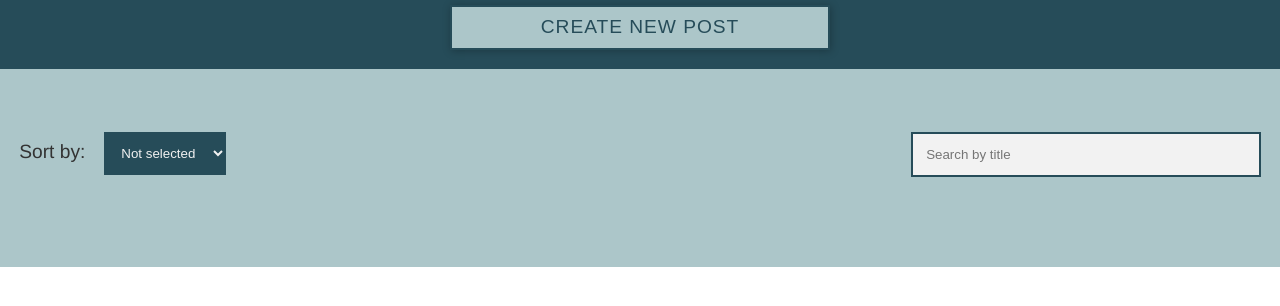
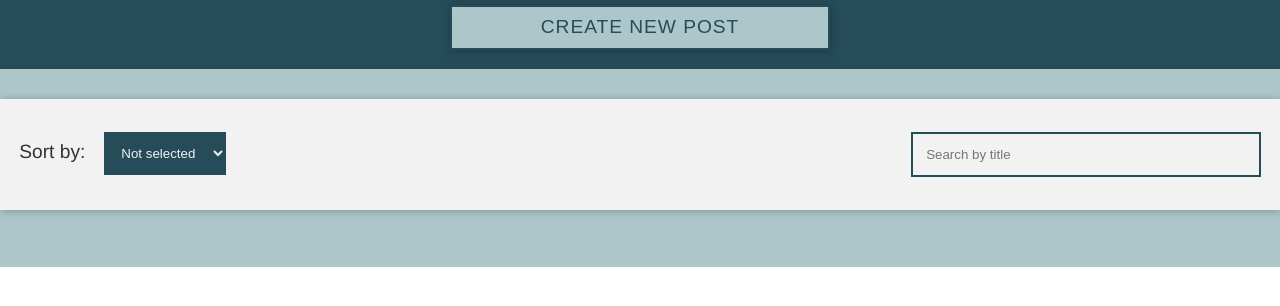
Before and after one commit to yousra-alt/post-app, a plain HTML site: page index.html in a window 1280 px wide. Shown: the part 110-416 px from the top of the page. Drawn offline with Linux system fonts and the light colour scheme; no server answers.

Commit message:
Update app.css

```diff
--- a/app.css
+++ b/app.css
@@ -122,7 +122,6 @@ main {
     background-color: var(--white);
     transition: 0.5s;
     animation: fadeIn 0.5s;
-    cursor: pointer;
 }
 
 .grid-item:hover {
@@ -243,11 +242,12 @@ dialog p {
 /* ---------- tools grid styling ---------- */
 
 .tools-grid {
-    background-color: var(--light-green);
+    background-color: var(--white);
+    box-shadow: 1px 1px 8px rgba(0, 0, 0, 0.25);
+    padding: 1em;
     display: grid;
     grid-template-columns: 1fr;
     gap: 1em;
-    padding: 1em;
     justify-content: space-between;
     justify-items: stretch;
 }
@@ -258,10 +258,8 @@ dialog p {
     }
 }
 
-.tools-grid label {
-    max-width: 350px;
-}
 .tools-grid input {
     width: 350px;
     max-width: 100%;
+    display: inline;
 }
```
